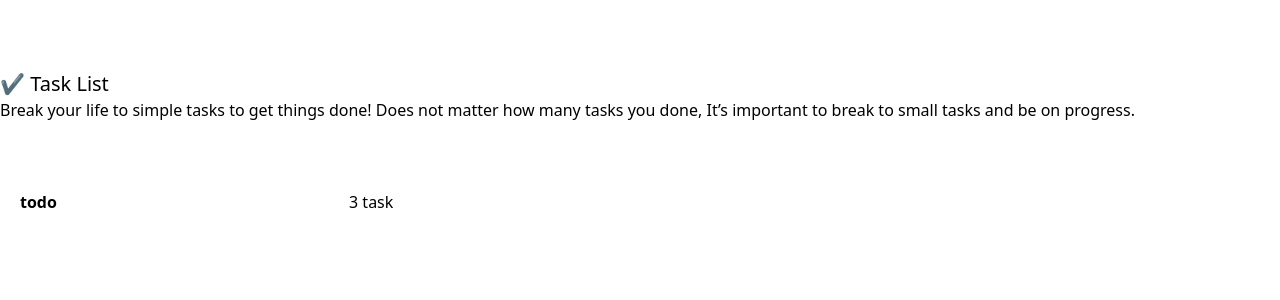
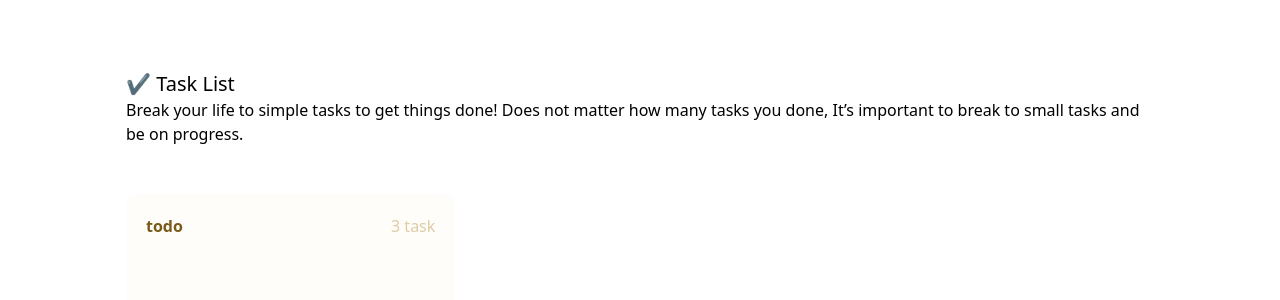
Before and after one commit to fariborz0015/better-studio-todo-app, a React app: page / in a window 1280 px wide. Shown: the top 300 px of the page. Built offline with nearby package versions, Linux system fonts and the light colour scheme.

Commit message:
fix : fix safe list and create apattern of ccustome colors in tailwindcss

```diff
--- a/tailwind.config.js
+++ b/tailwind.config.js
@@ -1,9 +1,47 @@
+const colors = require("tailwindcss/colors");
+
+const customColors = {
+  todoTitle: "#6E1E29",
+  todoBackground: "#FEF4F3",
+  todoInfo: "#D4AFB4",
+  todoAction: "#D37A87",
+  doingTitle: "#795B19",
+  doingBackground: "#FFFBF2",
+  doingInfo: "#DECCA4",
+  doingAction: "#C2A25B",
+  doneTitle: "#286C1A",
+  doneBackground: "#F4F9F3",
+  doneInfo: "#F4F9F3",
+  doneAction: "",
+};
+
 module.exports = {
-  content: [
-    "./src/**/*.{js,jsx,ts,tsx}",
+  content: ["./src/**/*.{js,jsx,ts,tsx}"],
+  safelist: [
+    {
+      pattern:
+        /(todoTitle|todoBackground|todoInfo|todoAction|doingTitle|doingBackground|doingInfo|doingAction|doneTitle|doneBackground|doneInfo|doneAction)/, // This includes your custom text colors
+    },
   ],
   theme: {
-    extend: {},
+    colors: {
+      ...colors,
+      ...customColors,
+    },
+    container: {
+      // you can configure the container to be centered
+      center: true,
+
+      // or have default horizontal padding
+      padding: "1rem",
+
+      // default breakpoints but with 40px removed
+      screens: {
+        sm: "600px",
+        md: "728px",
+        lg: "1060px",
+      },
+    },
   },
   plugins: [],
-}
+};
```
Also changed, not shown: tsconfig.json (+8 -2 lines).
